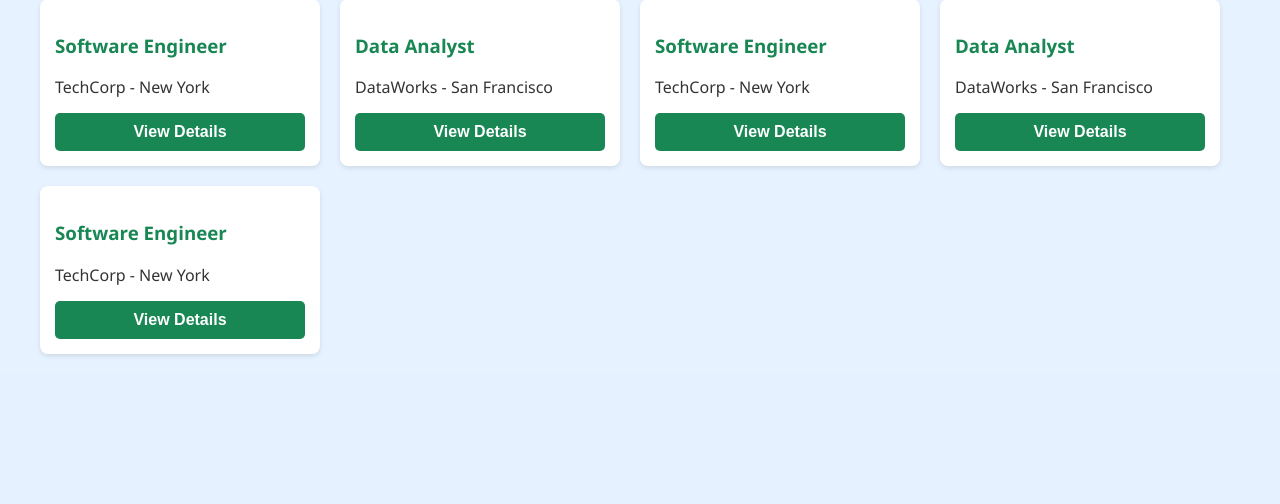
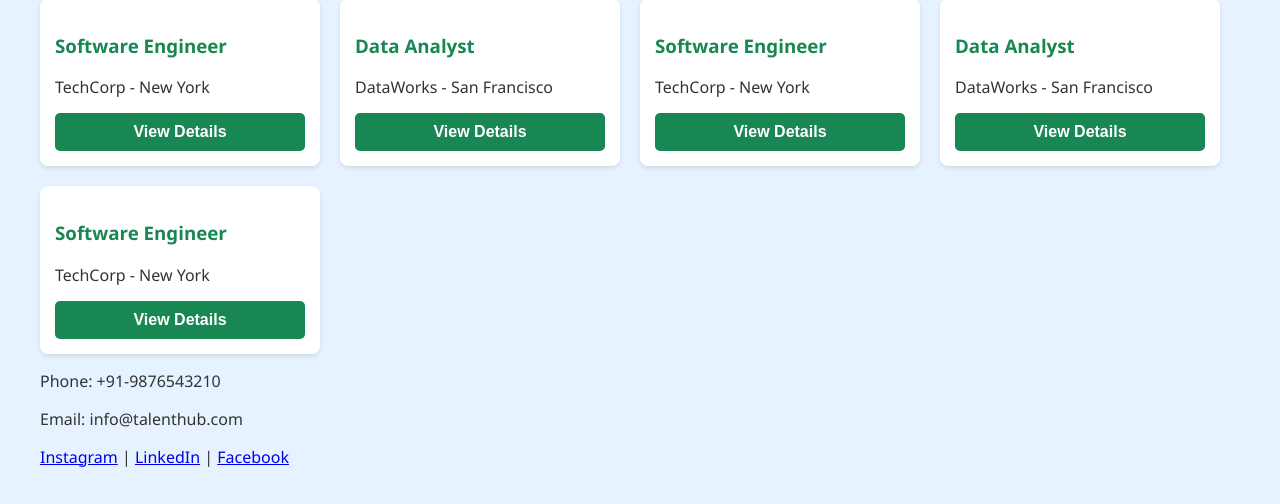
Before and after one commit to prutha-1306/CODESOFT, a Flask app: page / in a window 1280 px wide. Shown: the part 582-1086 px from the top of the page. Before the commit the page ends 938 px from the top, so only its background shows below. Run offline with Flask 3, Linux system fonts and the light colour scheme; data comes from the database, SQL or seed files in the repository.

Commit message:
Update home.html

```diff
--- a/templates/home.html
+++ b/templates/home.html
@@ -25,4 +25,15 @@
     {% endfor %}
 </div>
 
+<footer>
+    <p>Phone: {{ website_info.phone }}</p>
+    <p>Email: {{ website_info.email }}</p>
+    <p>
+        <a href="{{ website_info.instagram }}">Instagram</a> |
+        <a href="{{ website_info.linkedin }}">LinkedIn</a> |
+        <a href="{{ website_info.facebook }}">Facebook</a>
+    </p>
+</footer>
+
+
 {% endblock %}
```
